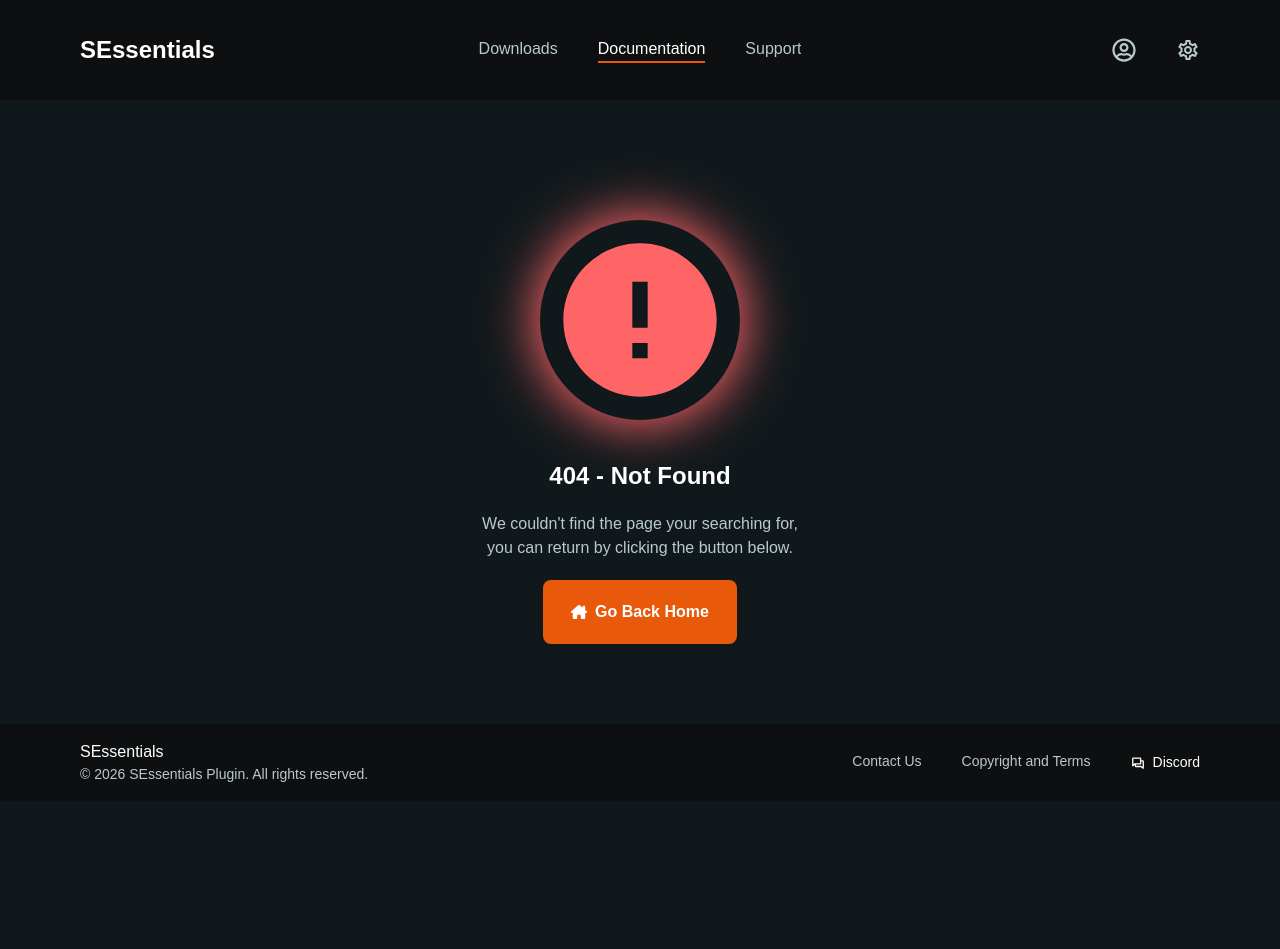
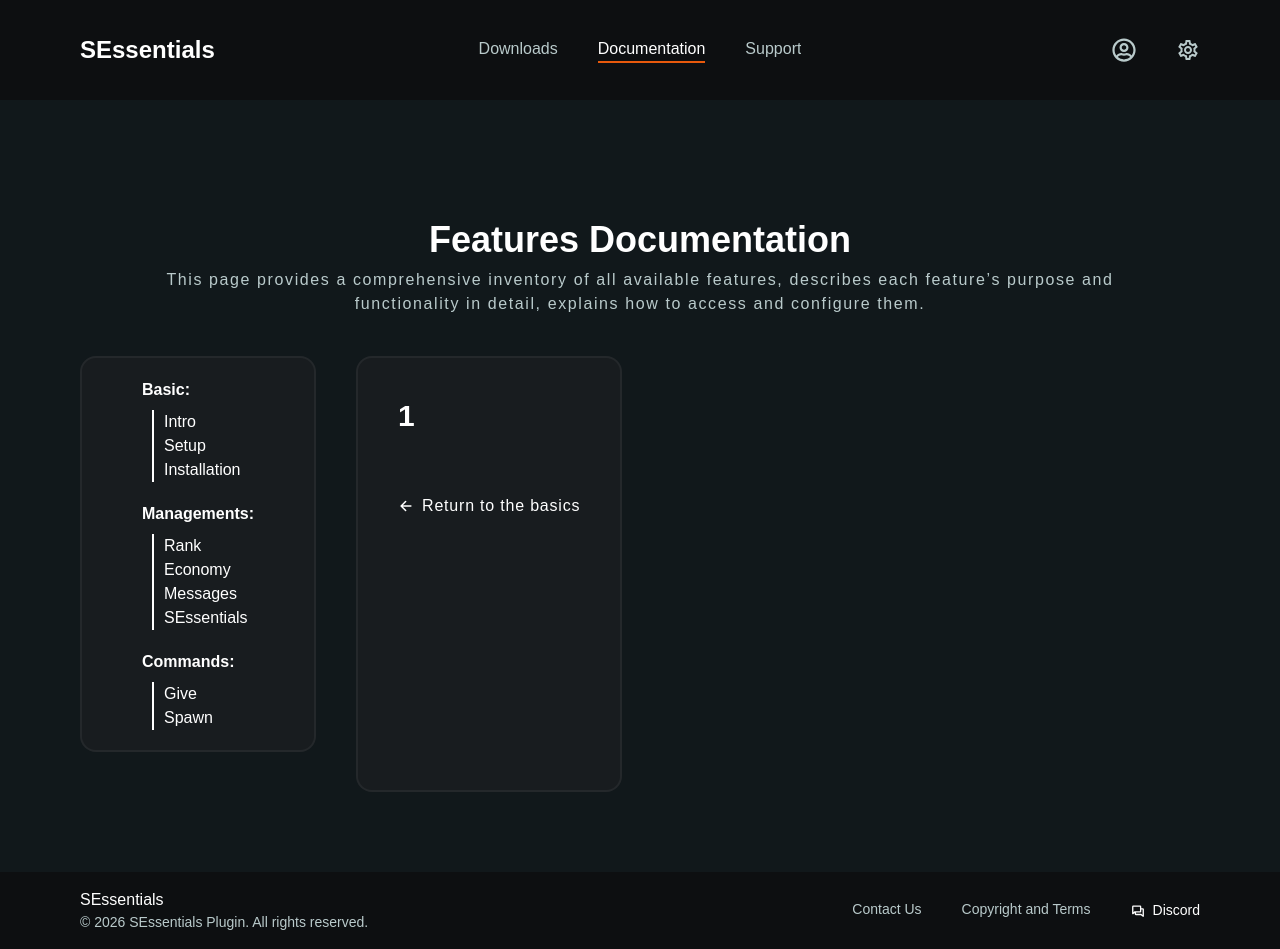
Before and after one commit to KatyTye/PluginDashboard, a React (Vite) app: page /docs/1 in a window 1280 px wide. Before the commit the page ends 801 px from the top, so only its background shows below. Built offline with nearby package versions, Linux system fonts and the light colour scheme.

Commit message:
feat: Added search into docs page

```diff
--- a/src/App.tsx
+++ b/src/App.tsx
@@ -1,4 +1,4 @@
-import { createBrowserRouter, RouterProvider } from "react-router"
+import { createBrowserRouter, Navigate, RouterProvider } from "react-router"
 import { returnPluginDownloads } from "./helpers/downloads"
 import PrimaryLayout from "./layouts/Primary"
 import Downloads from "./pages/Downloads"
@@ -43,7 +43,16 @@ function App() {
 				},
 				{
 					path: "/docs",
-					element: <Documentation />
+					children: [
+						{
+							index: true,
+							element: <Navigate to={"intro"} />
+						},
+						{
+							path: ":section",
+							element: <Documentation />
+						},
+					]
 				},
 				{
 					path: "*",
--- a/src/pages/Documentation.tsx
+++ b/src/pages/Documentation.tsx
@@ -3,12 +3,13 @@ import { IoArrowBack, IoArrowForward } from "react-icons/io5"
 import Intro from "../components/docs-pages/Intro"
 import Setup from "../components/docs-pages/Setup"
 import { useEffect, useState } from "react"
+import { useParams } from "react-router"
 
 export default function Documentation() {
-	const BasicStages = ["Intro","Setup","Installation"]
+	const BasicStages = ["intro", "setup", "installation"]
+	const { section } = useParams()
 
-	const [selected, setSelected] = useState("Intro")
-
+	const [selected, setSelected] = useState(section?.toLowerCase() || "intro")
 	const [currentStage, setCurrentStage] = useState(0)
 
 	useEffect(() => {
@@ -20,7 +21,8 @@ export default function Documentation() {
 	function changeSelected(evt: React.MouseEvent<HTMLElement>) {
 		const elm = evt.target as HTMLElement
 
-		setSelected(elm.textContent)
+		history.replaceState(null, "", `/docs/${elm.textContent.toLowerCase()}`)
+		setSelected(elm.textContent.toLowerCase())
 
 		if (BasicStages.includes(elm.textContent)) {
 			setCurrentStage(BasicStages.findIndex(val => val == elm.textContent))
@@ -42,54 +44,54 @@ export default function Documentation() {
 				<p className="font-bold">Basic:</p>
 				<ol className="mt-2">
 					<li onClick={evt => changeSelected(evt)} className={`transition-all ml-2.5 pl-2.5 border-l-2 duration-500 cursor-pointer
-						${selected=="Intro" ? " text-(--special-color)" : ""}`}>Intro</li>
+						${selected == "intro" ? " text-(--special-color)" : ""}`}>Intro</li>
 					<li onClick={evt => changeSelected(evt)} className={`transition-all ml-2.5 pl-2.5 border-l-2 duration-500 cursor-pointer
-						${selected=="Setup" ? " text-(--special-color)" : ""}`}>Setup</li>
+						${selected == "setup" ? " text-(--special-color)" : ""}`}>Setup</li>
 					<li onClick={evt => changeSelected(evt)} className={`transition-all ml-2.5 pl-2.5 border-l-2 duration-500 cursor-pointer
-						${selected=="Installation" ? " text-(--special-color)" : ""}`}>Installation</li>
+						${selected == "installation" ? " text-(--special-color)" : ""}`}>Installation</li>
 				</ol>
 				<p className="font-bold mt-5">Managements:</p>
 				<ol className="mt-2">
 					<li onClick={evt => changeSelected(evt)} className={`transition-all ml-2.5 pl-2.5 border-l-2 duration-500 cursor-pointer
-						${selected=="Rank" ? " text-(--special-color)" : ""}`}>Rank</li>
+						${selected == "rank" ? " text-(--special-color)" : ""}`}>Rank</li>
 					<li onClick={evt => changeSelected(evt)} className={`transition-all ml-2.5 pl-2.5 border-l-2 duration-500 cursor-pointer
-						${selected=="Economy" ? " text-(--special-color)" : ""}`}>Economy</li>
+						${selected == "economy" ? " text-(--special-color)" : ""}`}>Economy</li>
 					<li onClick={evt => changeSelected(evt)} className={`transition-all ml-2.5 pl-2.5 border-l-2 duration-500 cursor-pointer
-						${selected=="Messages" ? " text-(--special-color)" : ""}`}>Messages</li>
+						${selected == "messages" ? " text-(--special-color)" : ""}`}>Messages</li>
 					<li onClick={evt => changeSelected(evt)} className={`transition-all ml-2.5 pl-2.5 border-l-2 duration-500 cursor-pointer
-						${selected=="SEssentials" ? " text-(--special-color)" : ""}`}>SEssentials</li>
+						${selected == "sessentials" ? " text-(--special-color)" : ""}`}>SEssentials</li>
 				</ol>
 				<p className="font-bold mt-5">Commands:</p>
 				<ol className="mt-2">
 					<li onClick={evt => changeSelected(evt)} className={`transition-all ml-2.5 pl-2.5 border-l-2 duration-500 cursor-pointer
-						${selected=="Give" ? " text-(--special-color)" : ""}`}>Give</li>
+						${selected == "give" ? " text-(--special-color)" : ""}`}>Give</li>
 					<li onClick={evt => changeSelected(evt)} className={`transition-all ml-2.5 pl-2.5 border-l-2 duration-500 cursor-pointer
-						${selected=="Spawn" ? " text-(--special-color)" : ""}`}>Spawn</li>
+						${selected == "spawn" ? " text-(--special-color)" : ""}`}>Spawn</li>
 				</ol>
 			</div>
 
 			<div className="bg-(--box-background-color) border-(--border-color) p-10 border-2 rounded-2xl">
 
-				<h2 className="font-bold text-3xl">{selected}</h2>
+				<h2 className="font-bold text-3xl">{selected.replace(selected.charAt(0), selected.charAt(0).toUpperCase())}</h2>
 
 				{
-				selected == "Intro" ? <Intro /> :
-				selected == "Setup" ? <Setup /> :
-				selected == "Installation" ? <Installation /> :
-				<></>}
+					selected == "intro" ? <Intro /> :
+						selected == "setup" ? <Setup /> :
+							selected == "installation" ? <Installation /> :
+								<></>}
 
 				{BasicStages.includes(selected) ? <div className="flex w-full">
 					{currentStage != 0 && <button className="flex tracking-wider gap-2 mt-15 items-center transition-all duration-500 focus:text-(--special-color)
-					hover:text-(--special-color) cursor-pointer" onClick={() => {setCurrentStage(currentStage-1); setSelected(BasicStages[currentStage-1])}}>
-					<IoArrowBack /><span>Go to last stage</span></button>}
+					hover:text-(--special-color) cursor-pointer" onClick={() => { setCurrentStage(currentStage - 1); setSelected(BasicStages[currentStage - 1]) }}>
+						<IoArrowBack /><span>Go to last stage</span></button>}
 
-					{currentStage != BasicStages.length-1 && <button className="flex tracking-wider gap-2 ml-auto mt-15 items-center transition-all duration-500 focus:text-(--special-color)
-					hover:text-(--special-color) cursor-pointer" onClick={() => {setCurrentStage(currentStage+1); setSelected(BasicStages[currentStage+1])}}>
-					<span>Go to next stage</span><IoArrowForward /></button>}</div>
+					{currentStage != BasicStages.length - 1 && <button className="flex tracking-wider gap-2 ml-auto mt-15 items-center transition-all duration-500 focus:text-(--special-color)
+					hover:text-(--special-color) cursor-pointer" onClick={() => { setCurrentStage(currentStage + 1); setSelected(BasicStages[currentStage + 1]) }}>
+						<span>Go to next stage</span><IoArrowForward /></button>}</div>
 
-				: <button className="flex tracking-wider gap-2 ml-auto mt-15 items-center transition-all duration-500 focus:text-(--special-color)
-					hover:text-(--special-color) cursor-pointer" onClick={() => {setCurrentStage(0); setSelected(BasicStages[0])}}>
-					<IoArrowBack /><span>Return to the basics</span></button>}
+					: <button className="flex tracking-wider gap-2 ml-auto mt-15 items-center transition-all duration-500 focus:text-(--special-color)
+					hover:text-(--special-color) cursor-pointer" onClick={() => { setCurrentStage(0); setSelected(BasicStages[0]) }}>
+						<IoArrowBack /><span>Return to the basics</span></button>}
 			</div>
 		</div>
 	</>)
```
